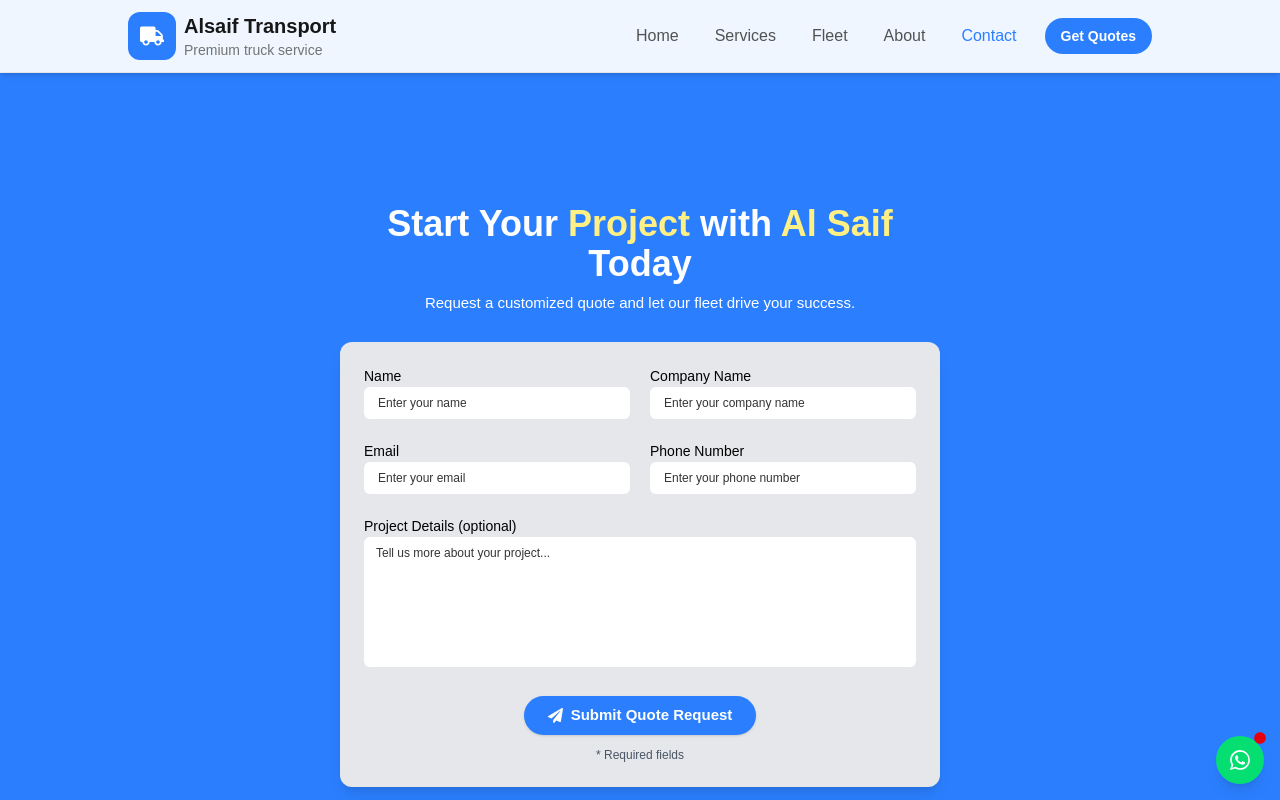
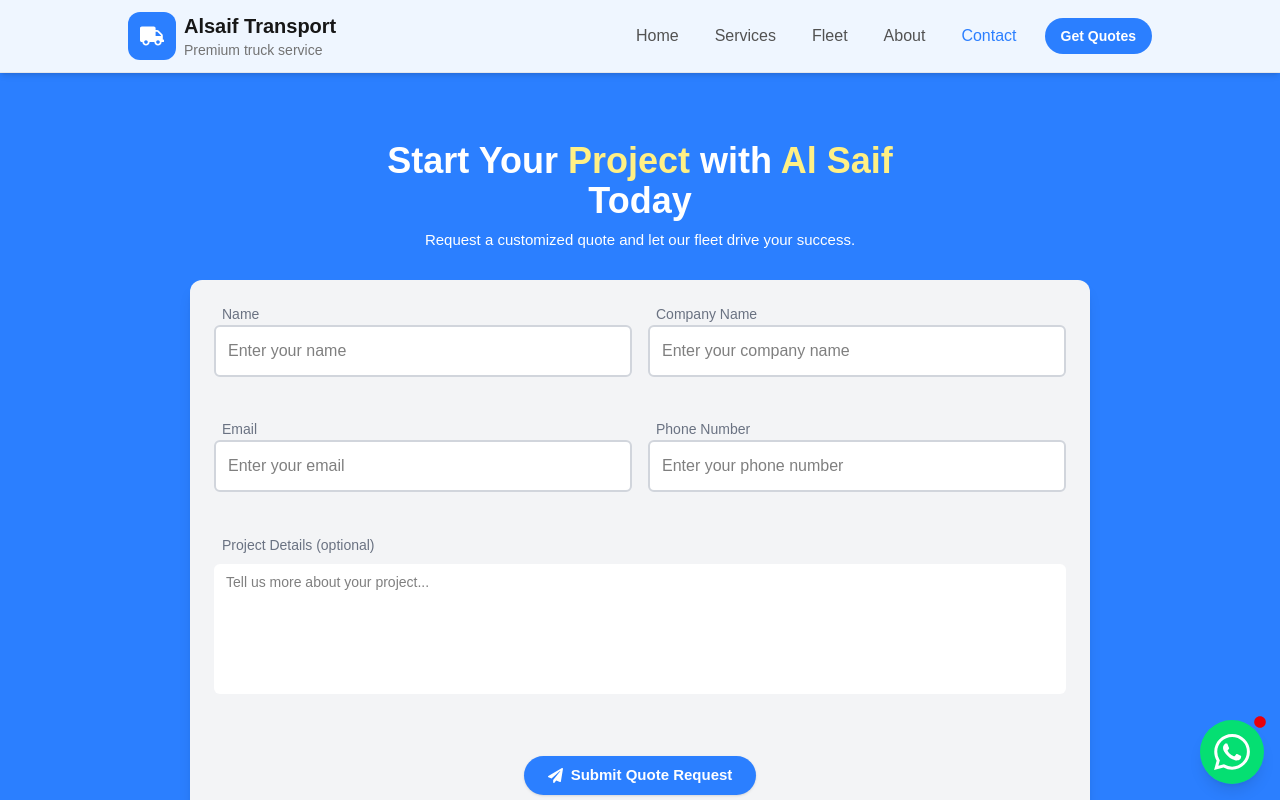
Before and after one commit to harshitgupta0032/new-alsaif, a Next.js app: page /quotes in a window 1280 px wide. Shown: the top 800 px of the page. Built offline with nearby package versions, Linux system fonts and the light colour scheme.

Commit message:
update contact form

```diff
--- a/src/app/layout.tsx
+++ b/src/app/layout.tsx
@@ -2,10 +2,9 @@ import type { Metadata } from "next";
 import { Geist, Geist_Mono } from "next/font/google";
 import "./globals.css";
 import Navbar from "@/component/Navbar";
-import { SiWhatsapp } from "react-icons/si";
-import { FaCircle } from "react-icons/fa";
 import Footer from "@/component/Footer";
 import { Toaster } from "react-hot-toast";
+import Whatsapp from "@/component/whatsapp";
 
 const geistSans = Geist({
   variable: "--font-geist-sans",
@@ -40,14 +39,7 @@ export default function RootLayout({
           {children}
         </main>
 
-        <div className="fixed bottom-4 right-2 md:right-4 z-50  rounded-full flex items-center justify-center shadow-lg transition">
-          <div className="p-0 relative cursor-pointer">
-            <FaCircle className="text-red-600 size-2 md:size-3 absolute top-1 md:top-[-4px] right-[-2px]" />
-            <div className=" bg-green-400 p-[4px] md:p-2 flex justify-center items-center size-10 md:size-12 rounded-full">
-              <SiWhatsapp className="size-5 text-white" />
-            </div>
-          </div>
-        </div>
+        <Whatsapp/>
         <Footer />
       </body>
     </html>
--- a/src/component/Quotes/QuotesForm.tsx
+++ b/src/component/Quotes/QuotesForm.tsx
@@ -1,99 +1,146 @@
-
-import React from 'react';
-import { Formik, Form } from 'formik';
-import { FaPaperPlane } from 'react-icons/fa';
-import { FormValues, initialValues, validationSchema } from '@/schema/quotesFormSchema';
-import Input from '../common/Input';
-import Textarea from '../common/Textarea';
-import Button from '../common/Button';
+import React from "react";
+declare module "react-simple-captcha";
+import {
+  loadCaptchaEnginge,
+  validateCaptcha,
+  LoadCanvasTemplate,
+} from "react-simple-captcha";
+import { Formik, Form } from "formik";
+import { FaPaperPlane } from "react-icons/fa";
+import {
+  FormValues,
+  initialValues,
+  validationSchema,
+} from "@/schema/quotesFormSchema";
+import Input from "../common/Input";
+import Textarea from "../common/Textarea";
+import Button from "../common/Button";
+import { FiRefreshCw } from "react-icons/fi";
 
 const QuoteForm = () => {
-  const onSubmit = (values: FormValues, actions: { setSubmitting: (isSubmitting: boolean) => void; resetForm: () => void }) => {
-    console.log('Form submitted:', values);
+  const onSubmit = (
+    values: FormValues,
+    actions: {
+      setSubmitting: (isSubmitting: boolean) => void;
+      resetForm: () => void;
+    }
+  ) => {
+    console.log("Form submitted:", values);
     actions.setSubmitting(false);
     actions.resetForm();
   };
+  const handleAfterOpen = () => {
+    setTimeout(() => {
+      loadCaptchaEnginge(6);
+    }, 0);
+  };
 
   return (
-    <Formik<FormValues> initialValues={initialValues} validationSchema={validationSchema} onSubmit={onSubmit}>
+    <Formik<FormValues>
+      initialValues={initialValues}
+      validationSchema={validationSchema}
+      onSubmit={onSubmit}
+    >
       {({ isSubmitting, setFieldValue, values, errors, touched }) => (
-        <Form className="bg-gray-200 grid grid-cols-1 gap-y-0 gap-x-5 md:gap-y-0 md:grid-cols-2 text-black placeholder:text-black/80 px-6 py-6 rounded-xl shadow-lg w-full lg:w-[600px] 2xl:w-[700px] mx-auto">
-          {/* Name */}
-          <div className=''>
+        <Form className="bg-gray-100 grid grid-cols-1 gap-4 md:grid-cols-2 text-black placeholder:text-black/80 px-6 py-6 rounded-xl shadow-lg lg:min-h-[600px] w-full lg:w-[900px] mx-auto">
+          <div className="">
             <Input
-              label='Name'
+              label="Name"
               id="name"
               type="text"
               placeholder="Enter your name"
-              onChange={(e) => setFieldValue('name', e.target.value)}
+              onChange={(e) => setFieldValue("name", e.target.value)}
               value={values.name}
               error={errors.name}
               touched={touched.name}
-              className="w-full text-xs 2xl:text-[17px] py-[6px] 2xl:py-3"
+              className="w-full 2xl:text-[17px] p 2xl:py-3"
             />
           </div>
 
-          {/* Company Name */}
-          <div className=''>
+          <div className="">
             <Input
-              label='Company Name'
+              label="Company Name"
               id="companyName"
               type="text"
               placeholder="Enter your company name"
-              onChange={(e) => setFieldValue('companyName', e.target.value)}
+              onChange={(e) => setFieldValue("companyName", e.target.value)}
               value={values.companyName}
               error={errors.companyName}
               touched={touched.companyName}
-              className="w-full text-xs 2xl:text-[17px] py-[6px] 2xl:py-3"
+              className="w-full  2xl:text-[17px] p 2xl:py-3"
             />
           </div>
 
-          {/* Email */}
-          <div className=''>
+          <div className="">
             <Input
               id="email"
-              label='Email'
+              label="Email"
               type="email"
               placeholder="Enter your email"
-              onChange={(e) => setFieldValue('email', e.target.value)}
+              onChange={(e) => setFieldValue("email", e.target.value)}
               value={values.email}
               error={errors.email}
               touched={touched.email}
-              className="w-full text-xs 2xl:text-[17px] py-[6px] 2xl:py-3"
+              className="w-full  2xl:text-[17px] p 2xl:py-3"
             />
           </div>
 
-          {/* Phone Number */}
-          <div className=''>
+          <div className="">
             <Input
               id="phoneNumber"
-              label='Phone Number'
+              label="Phone Number"
               type="tel"
               placeholder="Enter your phone number"
-              onChange={(e) => setFieldValue('phoneNumber', e.target.value)}
+              onChange={(e) => setFieldValue("phoneNumber", e.target.value)}
               value={values.phoneNumber}
               error={errors.phoneNumber}
               touched={touched.phoneNumber}
-              className="w-full text-xs 2xl:text-[17px] py-[6px] 2xl:py-3"
+              className="w-full  2xl:text-[17px] p 2xl:py-3"
             />
           </div>
 
-          {/* Project Details */}
           <div className="col-span-1 md:col-span-2">
             <Textarea
               label="Project Details (optional)"
               id="projectDetails"
               rows={4}
               placeholder="Tell us more about your project..."
-              onChange={(e) => setFieldValue('projectDetails', e.target.value)}
-              value={values.projectDetails || ''}
+              onChange={(e) => setFieldValue("projectDetails", e.target.value)}
+              value={values.projectDetails || ""}
               error={errors.projectDetails}
               touched={touched.projectDetails}
-              className="w-full text-xs 2xl:text-[17px] px-3 py-2 2xl:py-3 min-h-[130px] 2xl:min-h-[150px]"
+              className="w-full  2xl:text-[17px] px-3 py-2 2xl:py-3 min-h-[130px] 2xl:min-h-[150px]"
             />
           </div>
 
-          {/* Submit Button */}
+          {/* <div className="flex flex-col md:flex-row mt-2">
+                            <div className="flex items-start ">
+                              <div className='flex items-center justify-center py-[1px] px-[1px] overflow-hidden bg-white rounded-lg'>
+                                <LoadCanvasTemplate reloadText=" " />
+                              </div>
+                              <button
+                                type="button"
+                                onClick={() => loadCaptchaEnginge(6)}
+                                className="p-2 rounded-full cursor-pointer hover:bg-gray-300 transition"
+                                aria-label="Reload CAPTCHA"
+                              >
+                                <FiRefreshCw className="size-4 text-gray-700" />
+                              </button>
+                            </div>
+                            <div className="flex-1 mt-2 md:mt-0">
+                              <Input
+                                name="captchaInput"
+                                type="text"
+                                placeholder="Enter CAPTCHA*"
+                                onChange={(e) => setFieldValue('captchaInput', e.target.value)}
+                                // value={values.captchaInput}
+                                // error={errors.captchaInput}
+                                // touched={touched.captchaInput}
+                                className='h-[40px]'
+                              />
+                            </div>
+                          </div> */}
+
           <div className="text-center col-span-1 md:col-span-2">
             <Button
               type="submit"
@@ -103,7 +150,9 @@ const QuoteForm = () => {
               <FaPaperPlane />
               Submit Quote Request
             </Button>
-            <p className="mt-3 text-xs 2xl:text-[17px] text-gray-600">* Required fields</p>
+            <p className="mt-3  2xl:text-[17px] text-gray-600">
+              * Required fields
+            </p>
           </div>
         </Form>
       )}
--- a/src/component/common/Input.tsx
+++ b/src/component/common/Input.tsx
@@ -1,4 +1,4 @@
-import React from 'react';
+import React from "react";
 
 interface InputProps extends React.InputHTMLAttributes<HTMLInputElement> {
   label?: string; // Label is now optional
@@ -12,13 +12,16 @@ const Input: React.FC<InputProps> = ({ label, error, touched, ...props }) => {
 
   // Conditionally set the min-height based on the presence of the label prop.
   // I've interpreted "175px" from your request as "75px". Let me know if that's wrong!
-  const containerMinHeight = label ? 'min-h-[75px]' : 'min-h-[60px]';
+  const containerMinHeight = label ? "min-h-[75px]" : "min-h-[60px]";
 
   return (
-    <div className={`w-full ${containerMinHeight}`}>
+    <div className={`w-full flex flex-col ${containerMinHeight}`}>
       {/* Only render the label if it's provided */}
       {label && (
-        <label htmlFor={id} className="block text-sm 2xl:text-lg mb-[1px]">
+        <label
+          htmlFor={id}
+          className="block px-2 text-gray-500 text-sm 2xl:text-lg mb-[1px]"
+        >
           {label}
           {props.required && <span className="text-red-500">*</span>}
         </label>
@@ -27,9 +30,15 @@ const Input: React.FC<InputProps> = ({ label, error, touched, ...props }) => {
         id={id}
         {...props}
         // This includes a fix to make validation borders visible
-        className={`w-full bg-white text-xs 2xl:text-[24px] px-3 py-2 2xl:py-3 text-black placeholder:text-black/80 rounded-md focus:outline-none focus:ring-2 border-2 ${hasError ? 'border-red-500 ring-red-500' : 'border-transparent ring-blue-400'} ${props.className || ''}`}
+        className={`w-full bg-white  px-3 py-3  text-black rounded-md outline-none focus:ring-2 border-2 border-gray-300 ${
+          props.className || ""
+        }`}
       />
-      {hasError && <div className="text-red-500 text-[12px] 2xl:text-xs mt-[2px]">{error}</div>}
+      {hasError && (
+        <div className="text-red-500 text-sm px-2 mt-[2px]">
+          {error}
+        </div>
+      )}
     </div>
   );
 };
--- a/src/component/common/Textarea.tsx
+++ b/src/component/common/Textarea.tsx
@@ -14,9 +14,9 @@ const Textarea: React.FC<TextareaProps> = ({ label, error, touched, ...props })
   const containerHeight = label ? 'h-[180px]' : 'h-[9 0px]';
 
   return (
-    <div className={`w-full ${containerHeight}`}>
+    <div className={`w-full flex flex-col gap-2 ${containerHeight}`}>
       {label && (
-        <label htmlFor={id} className="block text-sm 2xl:text-lg mb-[1px]">
+        <label htmlFor={id} className="block px-2 text-gray-500 text-sm 2xl:text-lg mb-[1px]">
           {label}
           {props.required && <span className="text-red-500">*</span>}
         </label>
@@ -24,9 +24,9 @@ const Textarea: React.FC<TextareaProps> = ({ label, error, touched, ...props })
       <textarea
         id={id}
         {...props}
-        className={`w-full text-sm text-black placeholder:text-black/80 bg-white px-3 py-1 rounded-md resize-none focus:outline-none focus:ring-2 ${hasError ? 'border-red-500 ring-red-500' : 'border-transparent ring-blue-400'} ${props.className || ''}`}
+        className={`w-full text-sm text-black  bg-white px-3 py-1 rounded-md resize-none focus:outline-none focus:ring-2 ${hasError ? 'border-red-500 ring-red-500' : 'border-transparent ring-blue-400'} ${props.className || ''}`}
       />
-      {hasError && <div className="text-red-500 text-[11px] 2xl:text-xs ">{error}</div>}
+      {hasError && <div className="text-red-500 px-2 text-sm ">{error}</div>}
     </div>
   );
 };
--- /dev/null
+++ b/src/component/whatsapp/index.tsx
@@ -0,0 +1,29 @@
+"use client";
+import React from "react";
+import { SiWhatsapp } from "react-icons/si";
+import { FaCircle } from "react-icons/fa";
+import { useRouter } from "next/navigation";
+const Whatsapp = () => {
+  const router = useRouter();
+
+  const handleClick = async () => {
+    if (navigator.userAgent.includes("WhatsApp")) {
+      window.open(`whatsapp://send?phone=7525011203`);
+    } else {
+      window.open("https://web.whatsapp.com/send?phone=7525011203", "_blank");
+    }
+  };
+
+  return (
+    <div className="fixed bottom-4 right-2 md:right-4 z-50  rounded-full flex items-center justify-center shadow-lg transition">
+      <div onClick={handleClick} className="p-0 relative cursor-pointer">
+        <FaCircle className="text-red-600 size-2 md:size-3 absolute top-1 md:top-[-4px] right-[-2px]" />
+        <div className=" bg-green-400 p-[4px] md:p-2 flex justify-center items-center size-10 md:size-16 rounded-full">
+          <SiWhatsapp className="md:size-9 size-5 text-white" />
+        </div>
+      </div>
+    </div>
+  );
+};
+
+export default Whatsapp;
```
Also changed, not shown: src/component/About(us)/index.tsx (+0 -30 lines), src/component/Services/index.tsx (+47 -31 lines), src/component/modals/QuotesModel.tsx (+9 -6 lines).
